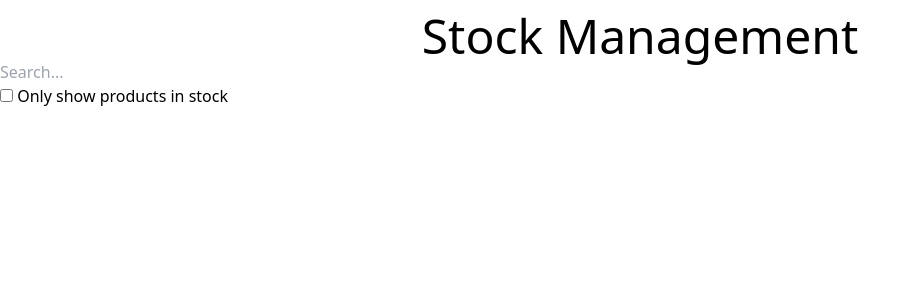
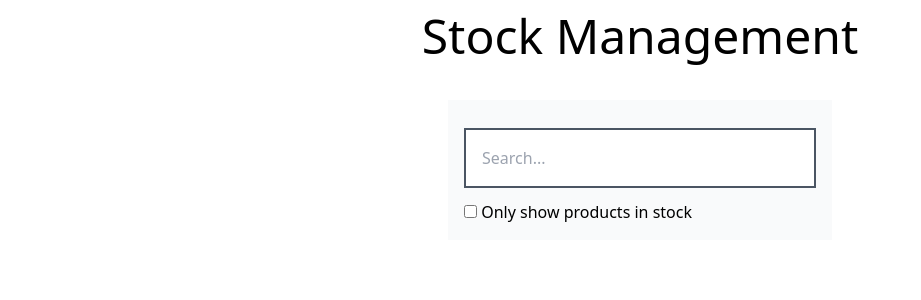
Before and after one commit to nabin-skilluplabs/skillup_labs_fsd_batch_01_2023, a React (Vite) app in the folder react-app/: page /stock in a window 1280 px wide. Shown: the top 300 px of the page, without its empty margins (0-921 px from the left). Built offline with nearby package versions, Linux system fonts and the light colour scheme; a web font is replaced by a local one.

Commit message:
Add tailwind css

```diff
--- a/react-app/src/Stock.jsx
+++ b/react-app/src/Stock.jsx
@@ -12,7 +12,7 @@ const productData = [
 
 function Stock() {
     return (
-        <div>
+        <div className="flex flex-col">
             <Header appName="Stock Management" />
             <FilterableProductTable productData={productData} />
         </div>
--- a/react-app/src/components/FilterableProductTable.jsx
+++ b/react-app/src/components/FilterableProductTable.jsx
@@ -2,7 +2,7 @@ import SearchBar from "./SearchBar";
 
 function FilterableProductTable({productData}) {
     return (
-        <div>
+        <div className="w-96 mt-10 bg-gray-50 p-4 place-self-center">
             <SearchBar />
         </div>
     );
--- a/react-app/src/components/SearchBar.jsx
+++ b/react-app/src/components/SearchBar.jsx
@@ -1,7 +1,7 @@
 function SearchBar() {
     return(
         <div>
-            <input className="block" placeholder="Search..." type="search" />
+            <input className="block my-3 p-4 text-md w-full border-2 border-gray-600" placeholder="Search..." type="search" />
             <label htmlFor="inStock"><input type="checkbox" id="inStock" /> Only show products in stock</label>
         </div>
     );
```
